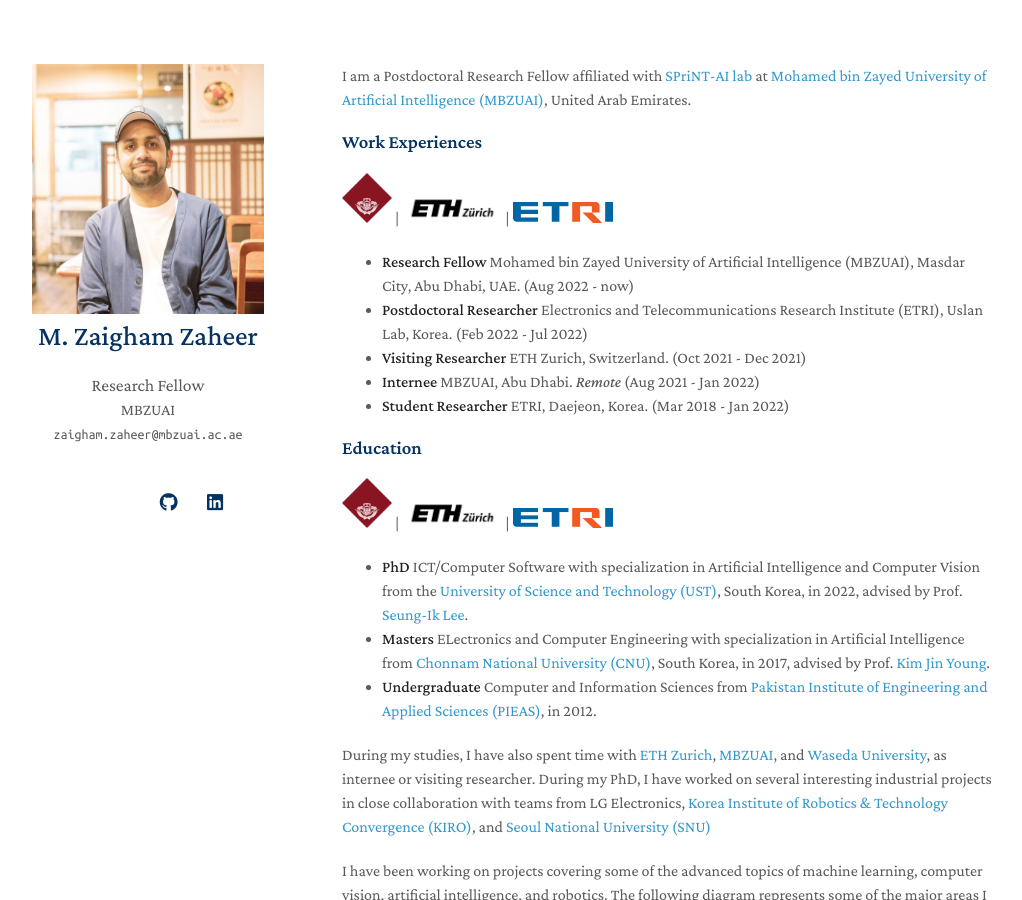
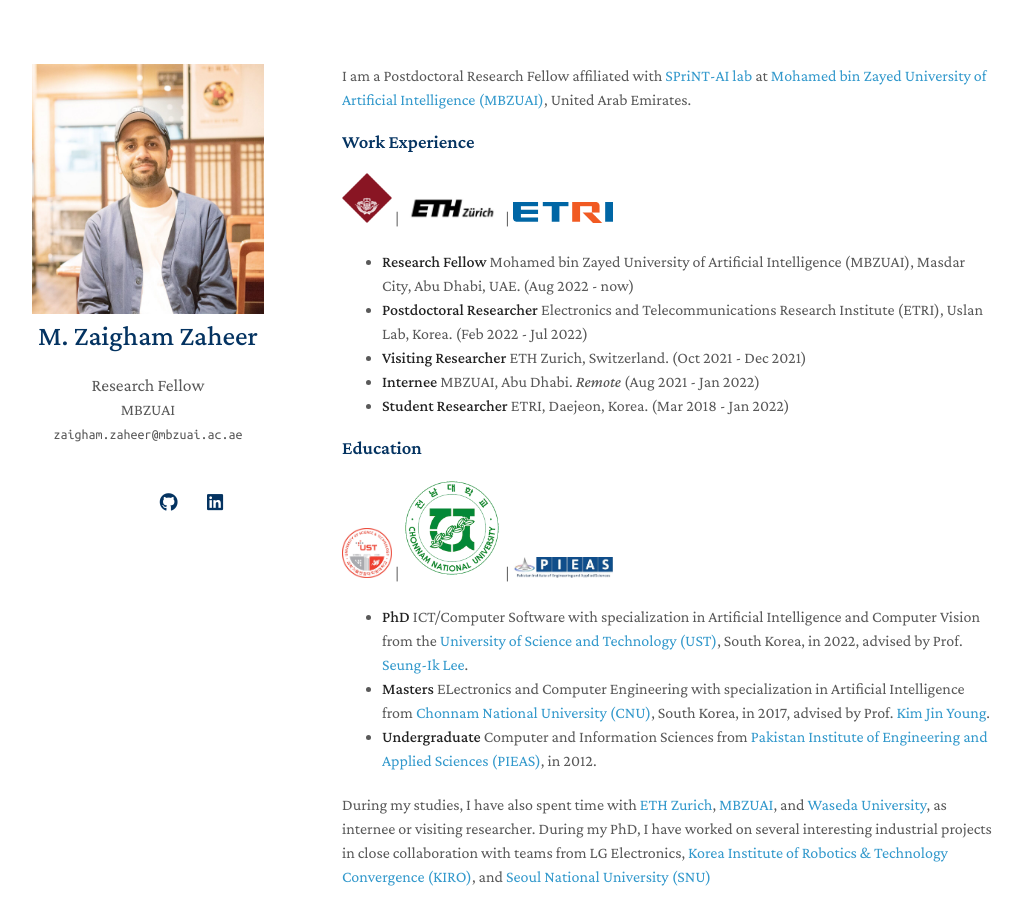
Before and after one commit to ZaighamZ/ZaighamZ.github.io, a Jekyll site: the page built from index.md, in a window 1280 px wide and 900 px high. Shown: the whole window, without its empty margins (128-1150 px from the left). Built offline with Jekyll 4.4.1, drawn with Linux system fonts in a browser that asks for light colours; nearby versions of some CDN libraries; a style sheet for code colours, icons or effects is not loaded.

Commit message:
Update index.md

```diff
--- a/index.md
+++ b/index.md
@@ -8,12 +8,10 @@ layout: homepage
 
 I am a Postdoctoral Research Fellow affiliated with [SPriNT-AI lab](https://www.sprintai.org/){:target="_blank"} at [Mohamed bin Zayed University of Artificial Intelligence (MBZUAI)](https://mbzuai.ac.ae/){:target="_blank"}, United Arab Emirates.
 
-### Work Experiences
+### Work Experience
 <img src="/assets/img/logos/waseda_logo.png" width="50"> |
 <img src="/assets/img/logos/ethz_logo.jfif" width="100"> |
 <img src="/assets/img/logos/etri_logo.gif" width="100">
-
-
 - **Research Fellow** Mohamed bin Zayed University of Artificial Intelligence (MBZUAI), Masdar City, Abu Dhabi, UAE. (Aug 2022 - now)
 - **Postdoctoral Researcher** Electronics and Telecommunications Research Institute (ETRI), Uslan Lab, Korea. (Feb 2022 - Jul 2022)
 - **Visiting Researcher** ETH Zurich, Switzerland. (Oct 2021 - Dec 2021)
@@ -23,9 +21,9 @@ I am a Postdoctoral Research Fellow affiliated with [SPriNT-AI lab](https://www.
 
 
 ### Education
-<img src="/assets/img/logos/waseda_logo.png" width="50"> |
-<img src="/assets/img/logos/ethz_logo.jfif" width="100"> |
-<img src="/assets/img/logos/etri_logo.gif" width="100">
+<img src="/assets/img/logos/ust_logo.jpg" width="50"> |
+<img src="/assets/img/logos/Chonnam_uni_logo.gif" width="100"> |
+<img src="/assets/img/logos/pieas_logo.jfif" width="100">
 
 
 - **PhD** ICT/Computer Software with specialization in Artificial Intelligence and Computer Vision from the [University of Science and Technology (UST)](www.ust.ac.kr/){:target="_blank"}, South Korea, in 2022, advised by Prof. [Seung-Ik Lee](https://sites.google.com/view/cvml-ust/professor?authuser=0/){:target="_blank"}.
```
